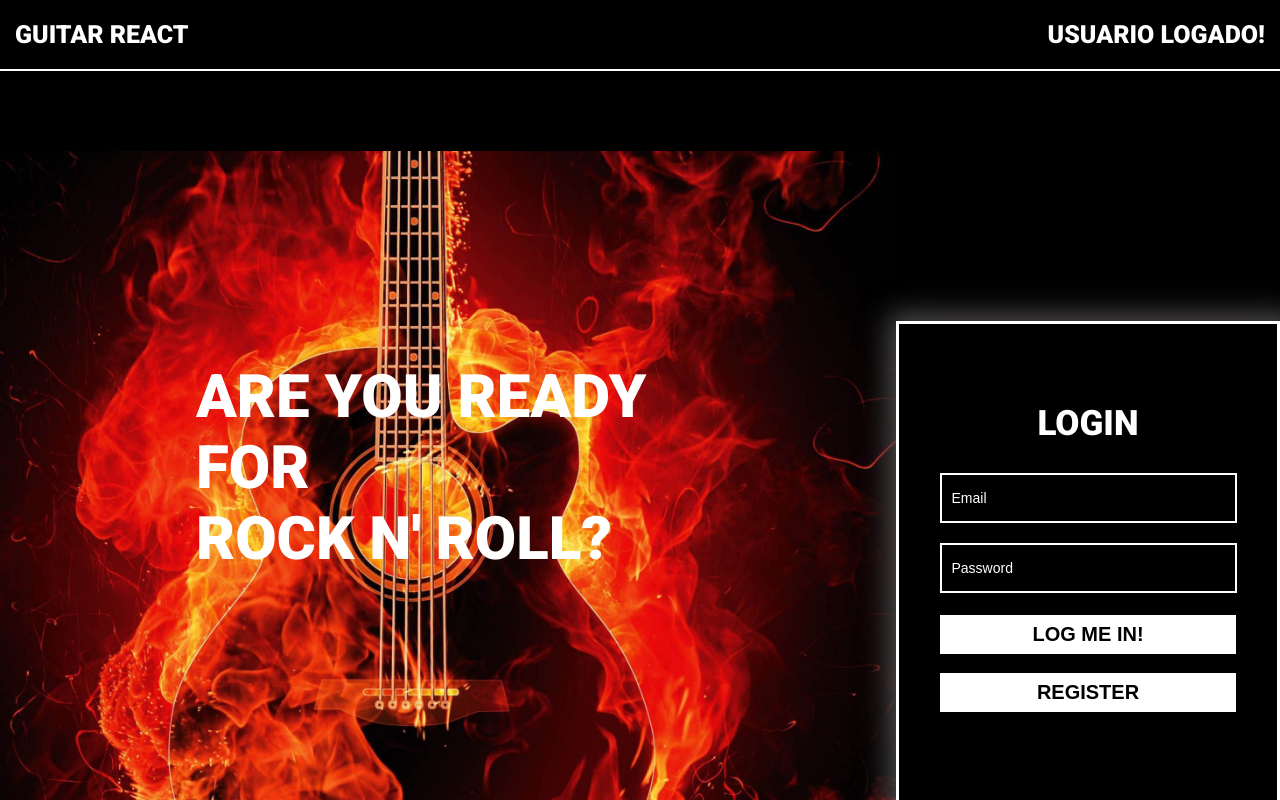
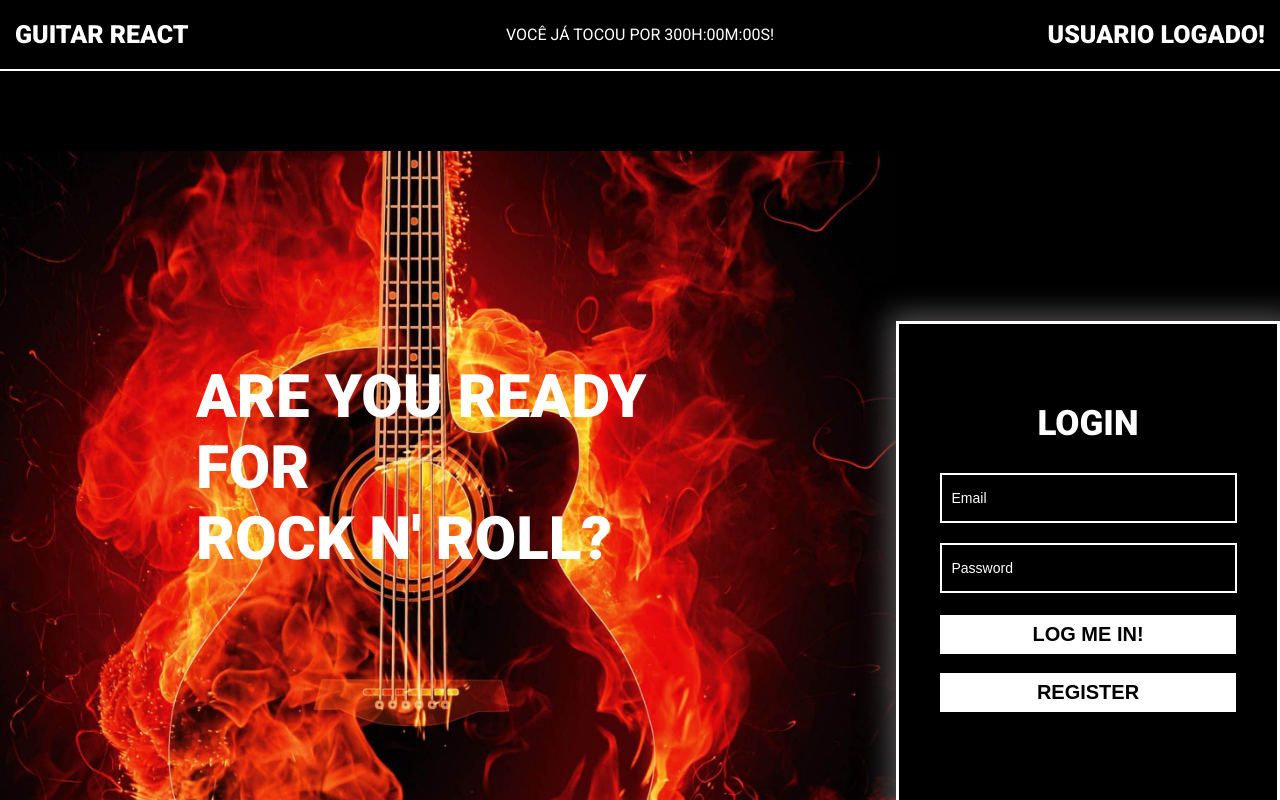
Before and after one commit to T14g/night_coding, a React (Create React App) app in the folder guitar-react/: page / in a window 1280 px wide. Both pictures are taken after a click on the button "LOG ME IN!". Shown: the top 800 px of the page. Built offline with nearby package versions, Linux system fonts and the light colour scheme.

Commit message:
Headertimer mocked

```diff
--- a/guitar-react/src/components/header/header.component.jsx
+++ b/guitar-react/src/components/header/header.component.jsx
@@ -1,5 +1,5 @@
 import React from 'react';
-import { HeaderContainer, Logo, Username } from './header.styles';
+import { HeaderContainer, Logo, Username, HeaderTimer } from './header.styles';
 import { UserContext } from '../../contexts/user-context';
 
 const Header = () => {
@@ -9,7 +9,16 @@ const Header = () => {
             <Logo>Guitar React</Logo>
             <UserContext.Consumer>
                 {({ logged }) => (
-                    <Username>{logged}</Username>
+                    <React.Fragment>
+                        {
+                            logged === 'usuario logado!' ? (
+                                <HeaderTimer>
+                                    Você já tocou por 300h:00m:00s!
+                                </HeaderTimer>
+                            ) : null
+                        }
+                        <Username>{logged}</Username>
+                    </React.Fragment>
                 )}
             </UserContext.Consumer>
         </HeaderContainer>
--- a/guitar-react/src/components/header/header.styles.jsx
+++ b/guitar-react/src/components/header/header.styles.jsx
@@ -18,3 +18,12 @@ export const Username = styled.span`
     text-transform: uppercase;
 
 `
+
+export const HeaderTimer = styled.span`
+    display: block;
+    position: absolute;
+    left: 50%;
+    top: 25px;
+    transform: translatex(-50%);
+    text-transform: uppercase;
+`
```
